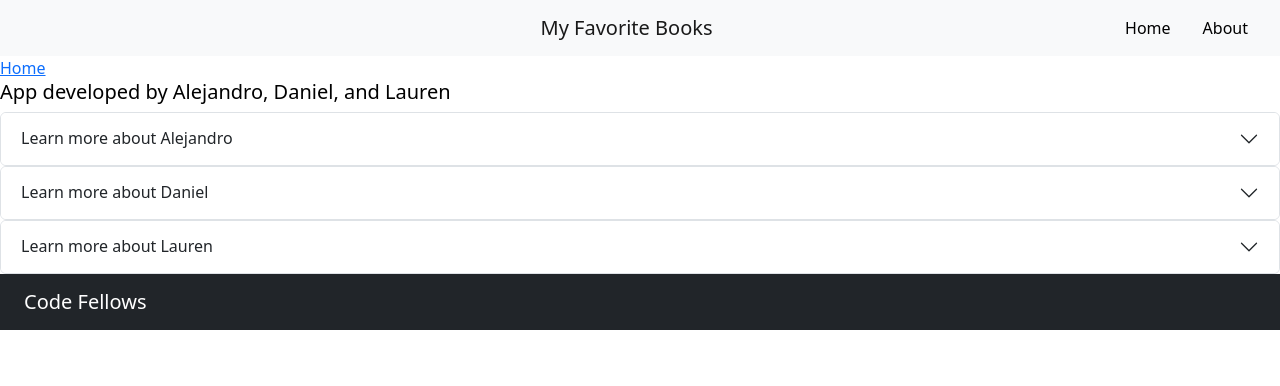
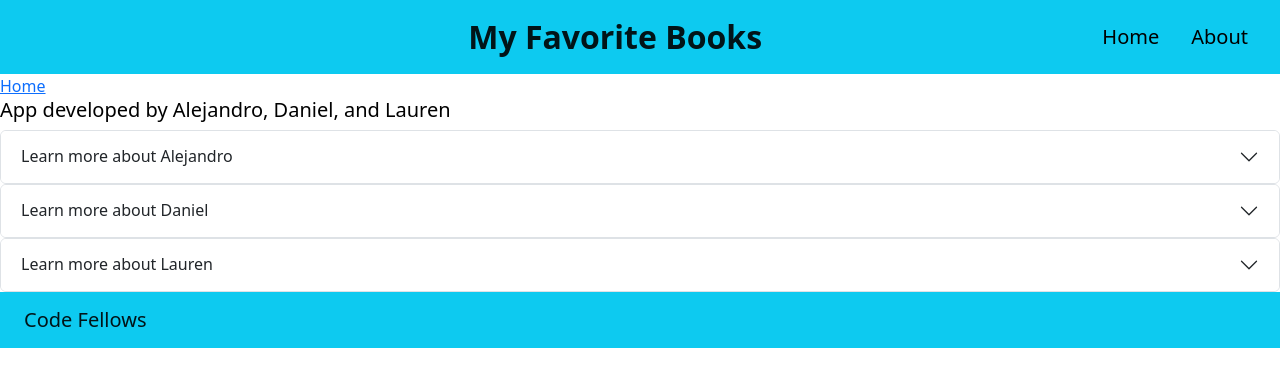
Before and after one commit to elleem/can-of-books-frontend, a React (Create React App) app: page /About in a window 1280 px wide. Shown: the top 386 px of the page. Built offline with nearby package versions, Linux system fonts and the light colour scheme.

Commit message:
fixed bugs and added css

```diff
--- a/package.json
+++ b/package.json
@@ -6,7 +6,7 @@
     "@testing-library/jest-dom": "5.11.9",
     "@testing-library/react": "11.2.5",
     "@testing-library/user-event": "12.8.0",
-    "axios": "^0.21.1",
+    "axios": "^0.21.4",
     "bootstrap": "^5.2.0",
     "react": "^18.0.0",
     "react-bootstrap": "^2.5.0",
--- a/src/App.css
+++ b/src/App.css
@@ -15,6 +15,10 @@
   color:black;
 }
 
+.main {
+  min-height: calc(100vh - 170px);
+}
+
 h4,p{
   font-size: 1.25rem;
   font-weight: bold;
@@ -25,15 +29,19 @@ h4{
   font-weight: bolder;
 }
 
-.nav-link{
-   padding-left: .25rem;
-   float:none;
-  margin:auto;
+.nav-link:hover{
+   color:lightblue;
 }
 
  .about-nav{
   margin-left: 100px;
   margin:auto;
+}
+
+#bookbutton {
+  display: flex;
+  justify-content: center;
+  align-content: center;
 }
 
 /* #header-navbar{
--- a/src/BestBooks.js
+++ b/src/BestBooks.js
@@ -21,7 +21,7 @@ class BestBooks extends React.Component {
     try {
       const config = {
         method: "get", // get is default behavior
-        baseURL: process.env.REACT_APP_HEROKU,
+        baseURL: process.env.HEROKU,
         url: "/books",
       };
 
@@ -43,7 +43,7 @@ class BestBooks extends React.Component {
     try {
       const config = {
         method: "post",
-        baseURL: process.env.REACT_APP_HEROKU,
+        baseURL: process.env.HEROKU,
         url: "/books",
         data: createBook,
       };
@@ -84,7 +84,7 @@ class BestBooks extends React.Component {
       if (proceed) {
         const config = {
           method: "delete",
-          baseURL: process.env.REACT_APP_HEROKU,
+          baseURL: process.env.HEROKU,
           url: `/books/${bookToBeDeleted._id}?queryParam=value`,
         };
 
@@ -121,7 +121,7 @@ class BestBooks extends React.Component {
       console.log("updatedbook", updatedBook);
       console.log("books variable", updateBook);
       await axios.put(
-        `${process.env.REACT_APP_HEROKU}/books/${updateBook._id}`,
+        `${process.env.HEROKU}/books/${updateBook._id}`,
         updateBook
       );
     } catch (error) {
@@ -148,7 +148,14 @@ class BestBooks extends React.Component {
             showModal={this.showModal}
           />
         )}
-
+                  {this.state.updateForm && (
+                      <UpdateBookModal
+                        book={this.state.book}
+                        handleUpdateBook={this.handleUpdateBook}
+                        closeUpdateModal={this.closeUpdateModal}
+                        showUpdateModal={this.showUpdateModal}
+                      />
+                    )}
         <Carousel className="carousel">
           {this.state.books.length ? (
             this.state.books.map((book) => (
@@ -178,18 +185,10 @@ class BestBooks extends React.Component {
                       id="updatebutton"
                       style={{ marginLeft: "4rem" }}
                       variant="primary"
-                      onClick={() => this.setState({ updateForm: true })}
+                      onClick={() => this.setState({ updateForm: true, book: book})}
                     >
                       Edit a book entry
                     </Button>
-                    {this.state.updateForm && (
-                      <UpdateBookModal
-                        book={book}
-                        handleUpdateBook={this.handleUpdateBook}
-                        closeUpdateModal={this.closeUpdateModal}
-                        showUpdateModal={this.showUpdateModal}
-                      />
-                    )}
                   </>
                 </Carousel.Caption>
               </Carousel.Item>
--- a/src/Footer.js
+++ b/src/Footer.js
@@ -4,7 +4,7 @@ import Navbar from 'react-bootstrap/Navbar';
 class Footer extends React.Component {
   render() {
     return (
-      <Navbar collapseOnSelect expand="lg" bg="dark" variant="dark">
+      <Navbar collapseOnSelect expand="lg" bg="info" variant="light">
         <Navbar.Brand style = {{paddingLeft: '1.5rem'}}>Code Fellows</Navbar.Brand>
       </Navbar>
     )
--- a/src/Header.js
+++ b/src/Header.js
@@ -5,10 +5,10 @@ import { Link } from "react-router-dom";
 class Header extends React.Component {
   render() {
     return (
-      <Navbar collapseOnSelect expand="lg" bg="light" variant="light">
-        <Navbar.Brand id="header-navbar"style={{paddingLeft: '8rem', margin: 'auto'}}>My Favorite Books</Navbar.Brand>
-        <NavItem style = {{paddingRight: '2rem'}}><Link to="/" className="nav-link">Home</Link></NavItem>
-        <NavItem style = {{paddingRight: '2rem'}}><Link to="/About" className="nav-link" id="about-nav">About</Link></NavItem>
+      <Navbar collapseOnSelect expand="lg" bg="info" variant="primary">
+        <Navbar.Brand id="header-navbar"style={{paddingLeft: '8rem', margin: 'auto', fontSize:'2rem', fontWeight:'bolder'}}>My Favorite Books</Navbar.Brand>
+        <NavItem style = {{paddingRight: '2rem', fontSize:'1.25rem'}}><Link to="/" className="nav-link">Home</Link></NavItem>
+        <NavItem style = {{paddingRight: '2rem', fontSize:'1.25rem', }}><Link to="/About" className="nav-link" id="about-nav">About</Link></NavItem>
       </Navbar>
     )
   }
--- a/src/UpdateBookModal.js
+++ b/src/UpdateBookModal.js
@@ -29,6 +29,7 @@ class UpdateBookModal extends React.Component {
   handleStatusChange = (e) => this.setState({ status: e.target.value });
 
   render() {
+    console.log(this.props);
     return (
       <Container>
         <Modal show={this.props.showUpdateModal} animation={false}>
@@ -41,6 +42,7 @@ class UpdateBookModal extends React.Component {
                 type="string"
                 placeholder={this.props.book.title}
                 onChange={this.handleTitleChange}
+                defaultValue={this.props.book.title}
               />
             </Form.Group>
 
@@ -50,7 +52,7 @@ class UpdateBookModal extends React.Component {
                 type="string"
                 placeholder={this.props.book.description}
                 onChange={this.handleDescriptionChange}
-                // value={this.props.description}
+                defaultValue={this.props.book.description}
               />
             </Form.Group>
 
@@ -60,7 +62,7 @@ class UpdateBookModal extends React.Component {
                 type="string"
                 placeholder={this.props.book.status}
                 onChange={this.handleStatusChange}
-                // value={this.props.status}
+                defaultValue={this.props.book.status}
               />
             </Form.Group>
             <Modal.Footer>
```
Also changed, not shown: 1 other file (tests, documents, lock files or other folders).
